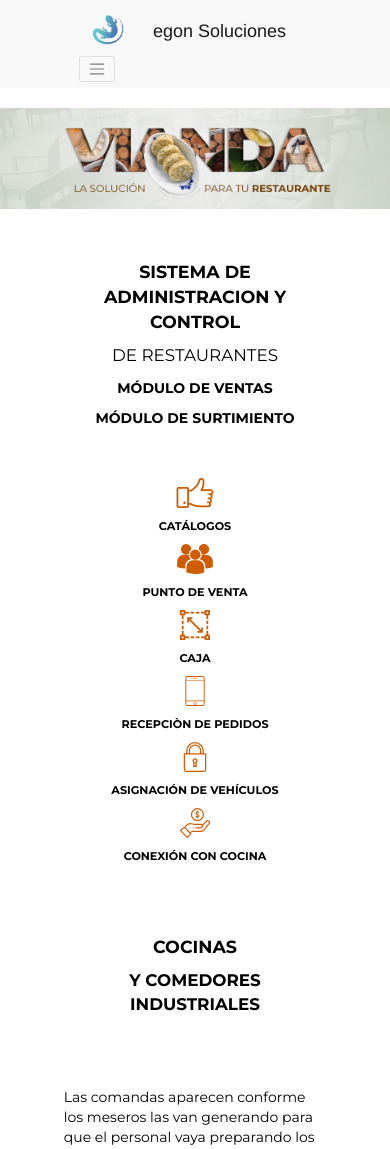
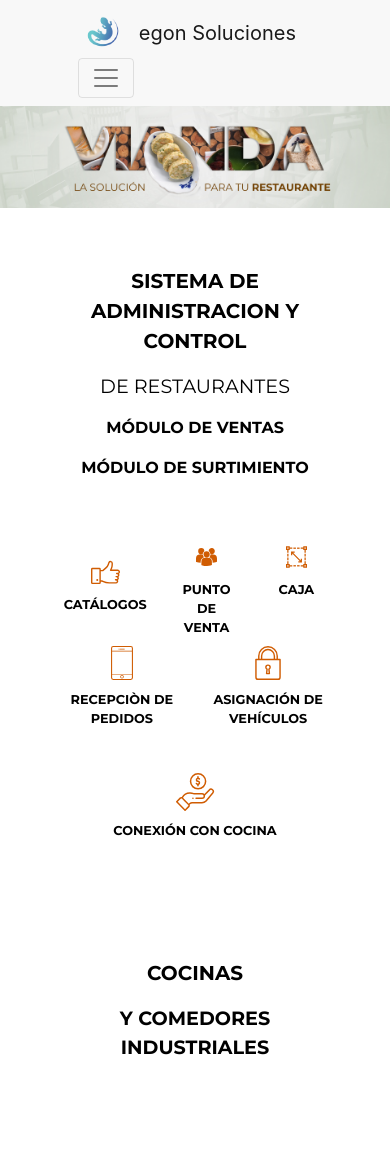
Before and after one commit to JoseCarlosPa/EgonWebPage, a PHP site: page /vianda.php in a window 390 px wide. Shown: the top 1149 px of the page. Run offline with PHP 8.4, Linux system fonts and the light colour scheme.

Commit message:
Cambios esteticos 2

```diff
--- a/css/egonWebpage.css
+++ b/css/egonWebpage.css
@@ -334,7 +334,7 @@
 
 .font_12{
     font-family: Montserrat;
-    font-size: 0.95em;
+    font-size: 0.9em;
     color: black;
     font-weight: 400;
 }
@@ -428,7 +428,7 @@
 .cuadrado_vianda{
     padding:5px;
     width:100%;
-    height:10%;
+    height:100%;
 
     background-color: #D05C02;
     bborder-radius: 11px 11px 11px 11px;
--- a/htmls/header.html
+++ b/htmls/header.html
@@ -1,3 +1,4 @@
+
 <!DOCTYPE html>
 <html lang="en">
 <head>
@@ -10,7 +11,7 @@
     <link type="text/css" rel="stylesheet" href="css/bootstrap-reboot.css"  media="screen,projection"/>
     <link type="text/css" rel="stylesheet" href="css/egonWebpage.css"  media="screen,projection"/>
     <link href="https://fonts.googleapis.com/css?family=Montserrat:100,200,300,400,500,600,700,800" rel="stylesheet">
-    <link rel="stylesheet" href="https://maxcdn.bootstrapcdn.com/bootstrap/3.4.0/css/bootstrap.min.css">
+
   <script src="https://ajax.googleapis.com/ajax/libs/jquery/3.4.1/jquery.min.js"></script>
   <script src="https://maxcdn.bootstrapcdn.com/bootstrap/3.4.0/js/bootstrap.min.js"></script>
 
@@ -26,7 +27,7 @@
     <img src="img/logoEgon.png" alt="logoEgon" height="50" width="50">
     <a class="navbar-brand" href="index.php">egon Soluciones</a>
 
-    <button class="navbar-toggler" type="button" data-toggle="collapse" data-target="#navbarNavDropdown" aria-controls="navbarNavDropdown" aria-expanded="true" aria-label="Toggle navigation">
+    <button class="navbar-toggler" type="button" data-toggle="collapse" data-target="#navbarNavDropdown" aria-controls="navbarNavDropdown" aria-expanded="false" aria-label="Toggle navigation">
         <span class="navbar-toggler-icon"></span>
     </button>
     <div class="collapse navbar-collapse" id="navbarNavDropdown">
--- a/htmls/vianda.html
+++ b/htmls/vianda.html
@@ -41,40 +41,40 @@
 
     <!--Iconos con nombre-->
     <div class="row">
-        <div class="col-sm-2 align-content-center">
-            <img src="img/vianda/like.svg" alt="like" class=" image_icon" height="40m" width="40m">
+        <div class="col sm-6 m-0.5 align-content-center">
+            <img src="img/vianda/like.svg" alt="like" class=" image_icon" height="35%" width="35%">
             <p class="text-center font_4_clubs">CATÁLOGOS</p>
         </div>
 
-        <div class="col-sm-2 ">
-            <img src="img/vianda/multiple-users-silhouette.svg" class="image_icon " alt="like" height="40m" width="40m">
+        <div class="col sm-6 m-0.5 ">
+            <img src="img/vianda/multiple-users-silhouette.svg" class="image_icon " alt="like" height="35%" width="35%">
             <p class="text-center font_4_clubs">PUNTO DE VENTA</p>
         </div>
 
-        <div class="col-sm-2 ">
-            <img src="img/vianda/stretching.svg" alt="like" class="image_icon" height="40m" width="40m">
+        <div class="col sm-6 m-0.5 ">
+            <img src="img/vianda/stretching.svg" alt="like" class="image_icon" height="35%" width="35%">
             <p class="text-center font_4_clubs">CAJA</p>
         </div>
 
-        <div class="col-sm-2 ">
-            <img src="img/vianda/smartphone.svg" alt="like" class="image_icon" height="40m" width="40m">
+        <div class="col sm-6 m-0.5 ">
+            <img src="img/vianda/smartphone.svg" alt="like" class="image_icon" height="35%" width="35%">
             <p class="text-center font_4_clubs">RECEPCIÒN DE PEDIDOS</p>
         </div>
 
-        <div class="col-sm-2 ">
-            <img src="img/vianda/lock.svg" alt="like" class="image_icon" height="40m" width="40m">
+        <div class="col sm-6 m-0.5 ">
+            <img src="img/vianda/lock.svg" alt="like" class="image_icon" height="35%" width="35%">
             <p class="text-center font_4_clubs">ASIGNACIÓN DE VEHÍCULOS</p>
         </div>
 
-        <div class="col-sm-2 ">
-            <img src="img/vianda/hand.svg" alt="like" class="image_icon" height="40m" width="40m">
+        <div class="col sm-6 m-0.5 ">
+            <img src="img/vianda/hand.svg" alt="like" class="image_icon" height="35%" width="35%">
             <p class="text-center font_4_clubs">CONEXIÓN CON COCINA</p>
         </div>
 
     </div>
     <br>
     <br>
-    <br>
+
     <!--Textos de intro-->
     <div class="row">
         <div class="col-sm-12">
@@ -225,7 +225,7 @@
         <div class="row">
             <div class="col-sm-4">
                 <img src="img/urban/instruction.png" alt="like" class="img-responsive img_tarjetas" height="100"
-                     width="100%">
+                     width="50%">
             </div>
             <div class="col-sm-4">
                 <br>
@@ -253,8 +253,8 @@
             </div>
             <div class="col-sm-4">
 
-                <img src="img/urban/museum.png" alt="like" class="img-responsive img_tarjetas" height="100"
-                     width="100%">
+                <img src="img/urban/museum.png" alt="like" class="img-responsive img_tarjetas" height="100%"
+                     width="50%">
             </div>
 
 
```
Also changed, not shown: htmls/index.html (+8 -8 lines).
